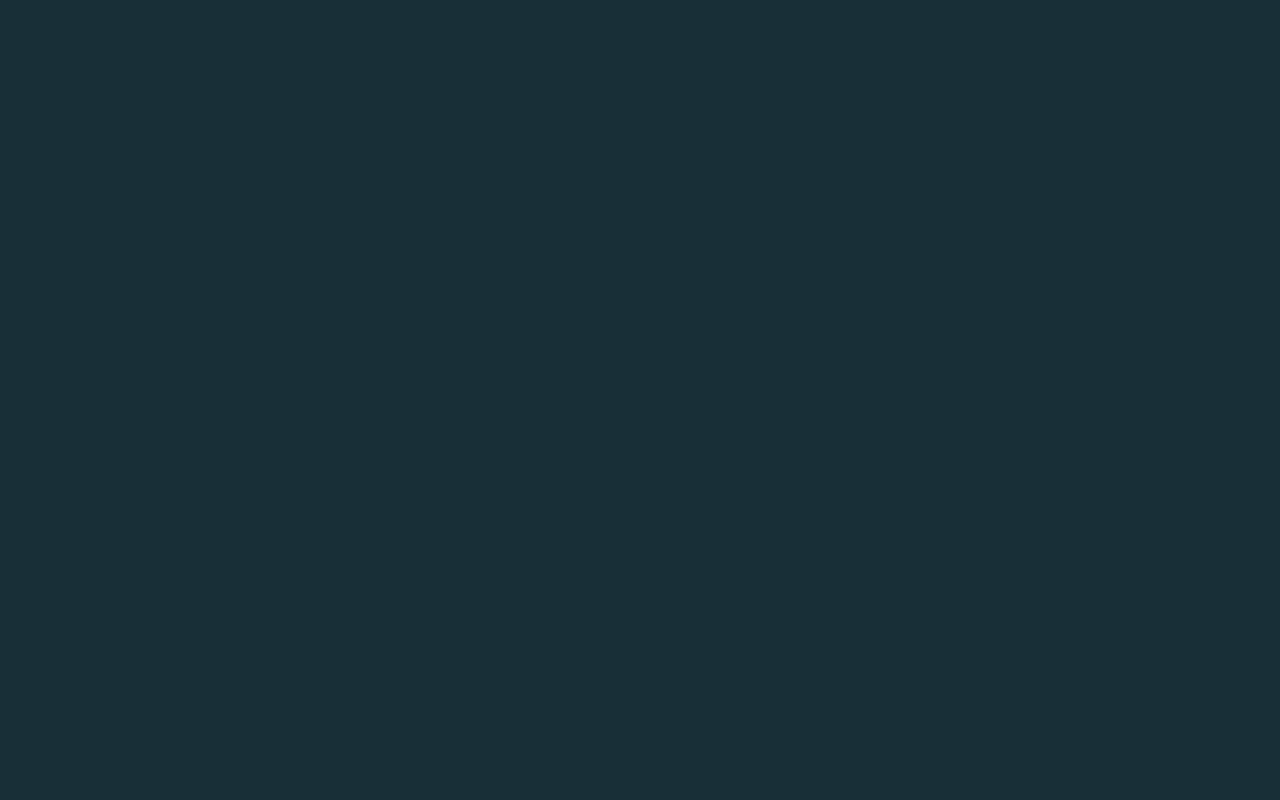
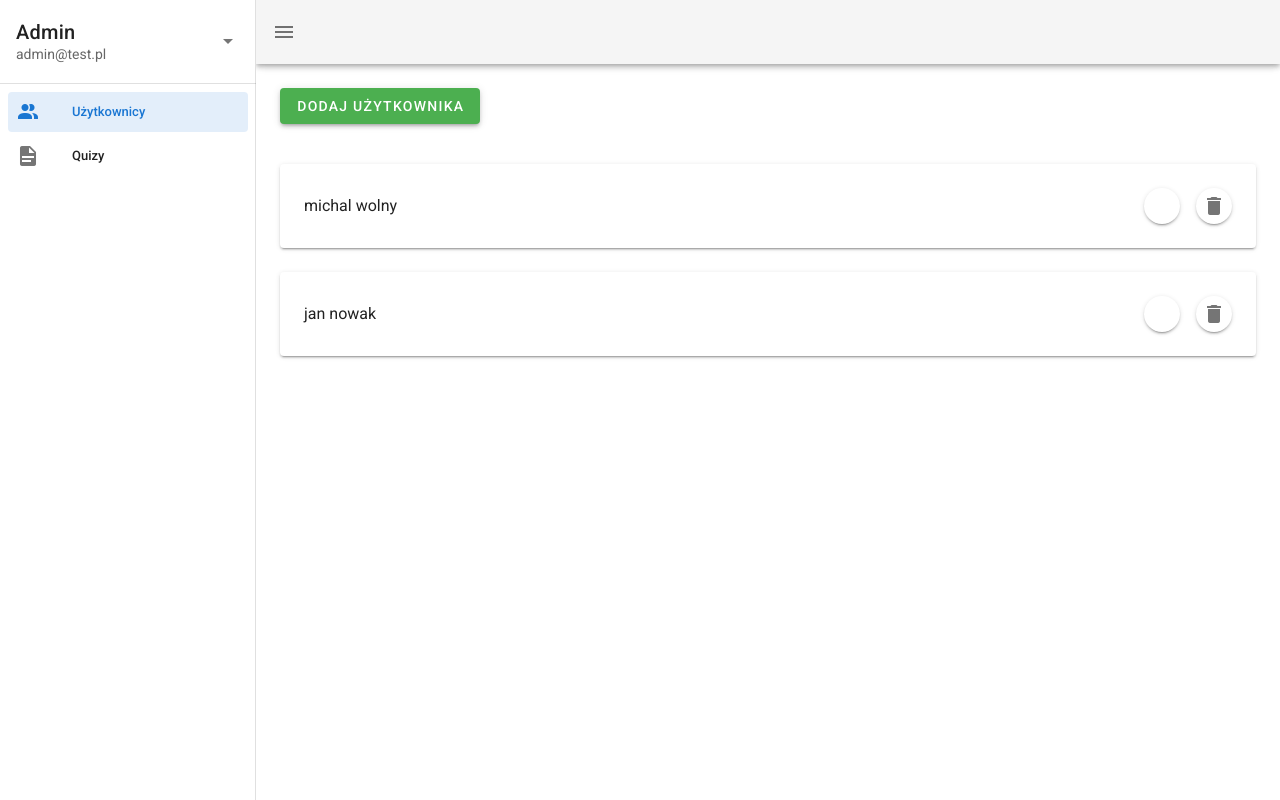
Before and after one commit to MichalWolnyDev/elearning-project, a Vue app in the folder client/: page /dashboard/admin/users in a window 1280 px wide. Built offline with nearby package versions, Linux system fonts and the light colour scheme.

Commit message:
dashboard v1

```diff
--- /dev/null
+++ b/client/src/components/dashboard/SideMenu.vue
@@ -0,0 +1,58 @@
+<template>
+  <v-card
+    class="mx-auto"
+    height="100%"
+    tile
+  >
+      <v-list>
+        <v-list-item link>
+          <v-list-item-content>
+            <v-list-item-title class="text-h6">
+              Admin
+            </v-list-item-title>
+            <v-list-item-subtitle>admin@test.pl</v-list-item-subtitle>
+          </v-list-item-content>
+
+          <v-list-item-action>
+            <v-icon>mdi-menu-down</v-icon>
+          </v-list-item-action>
+        </v-list-item>
+      </v-list>
+      <v-divider></v-divider>
+      <v-list
+        nav
+        dense
+      >
+        <v-list-item-group
+          v-model="selectedItem"
+          color="primary"
+        >
+          <v-list-item
+            v-for="(item, i) in items"
+            :key="i"
+            :to="item.link"
+          >
+            <v-list-item-icon>
+              <v-icon v-text="item.icon"></v-icon>
+            </v-list-item-icon>
+
+            <v-list-item-content>
+              <v-list-item-title v-text="item.text" ></v-list-item-title>
+            </v-list-item-content>
+          </v-list-item>
+        </v-list-item-group>
+      </v-list>
+  </v-card>
+</template>
+
+<script>
+  export default {
+    data: () => ({
+      selectedItem: 0,
+      items: [
+        { text: 'Użytkownicy', icon: 'mdi-account-multiple', link: '/dashboard/admin/users'},
+        { text: 'Quizy', icon: 'mdi-file-document', link: '/dashboard/admin/quiz' },
+      ],
+    }),
+  }
+</script>
--- a/client/src/router.js
+++ b/client/src/router.js
@@ -1,8 +1,11 @@
 import Vue from "vue";
 import Router from "vue-router";
-import Home from "./views/Home.vue";
+// import Home from "./views/Home.vue";
 import Login from "./views/Login.vue";
 import Dashboard from "./views/Dashboard.vue";
+
+import Quiz from "./views/Dashboard/Admin/Quiz.vue";
+import Users from "./views/Dashboard/Admin/Users.vue";
 
 Vue.use(Router);
 
@@ -11,20 +14,30 @@ export default new Router({
   base: process.env.BASE_URL,
   routes: [
     {
+      title: "Login Page",
       path: "/",
-      name: "home",
-      component: Home
-    },
-    {
-      path: "/login",
       name: "login",
       component: Login
     },
     {
+      title: 'Dashboard',
       path: "/dashboard",
       name: "dashboard",
-      component: Dashboard
-    }
+      component: Dashboard,
+      children: [
+        {
+          path: "/dashboard/admin/users",
+          name: "users",
+          component: Users
+        },
+        {
+          path: "/dashboard/admin/quiz",
+          name: "quiz",
+          component: Quiz
+        }
+      ]
+    },
+
 
   ]
 });
--- a/client/src/views/Dashboard.vue
+++ b/client/src/views/Dashboard.vue
@@ -1,10 +1,16 @@
 <template>
   <div>
     <v-app>
-      <v-app-bar app color="green">
-        <v-app-bar-nav-icon></v-app-bar-nav-icon>
+      <v-app-bar app>
+        <v-app-bar-nav-icon @click.stop="drawer = !drawer"></v-app-bar-nav-icon>
       </v-app-bar>
-      <v-navigation-drawer app> test </v-navigation-drawer>
+      <v-navigation-drawer
+      v-model="drawer"
+            app
+      >
+       <SideMenu />
+
+      </v-navigation-drawer>
 
       <v-main>
         <v-container fluid>
@@ -16,7 +22,16 @@
 </template>
 
 <script>
+
+import SideMenu from "@/components/dashboard/SideMenu.vue";
+
 export default {
   name: "dashboard",
+  components: {
+    SideMenu
+  },
+  data: () => ({
+    drawer: true
+  })
 };
 </script>
--- /dev/null
+++ b/client/src/views/Dashboard/Admin/Quiz.vue
@@ -0,0 +1,5 @@
+<template>
+    <div>
+        tu beda quizy
+    </div>
+</template>
--- /dev/null
+++ b/client/src/views/Dashboard/Admin/Users.vue
@@ -0,0 +1,57 @@
+<template>
+    <div>
+       <v-container
+         class="spacing-playground pa-6"
+    fluid
+       >
+       <v-row class="mb-10">
+            <v-btn
+            color="success"
+            elevation="3"
+            >
+            Dodaj użytkownika
+            </v-btn>
+       </v-row>
+         <v-row>
+            <v-card v-for="(user, id) in users" :key="id" class="d-flex justify-space-between align-center pa-6 mb-6" width="100%">
+                <div>
+                    <span>
+                        {{ user.name }} {{ user.surname }}
+                    </span>
+                </div>
+                <div class="d-flex">
+                    <v-btn
+                    elevation="2"
+                    icon
+                    class="mr-4"
+                    ></v-btn>
+                    <v-btn
+                    elevation="2"
+                    icon
+                    >
+                    <v-icon v-text="'mdi-delete'"></v-icon>
+                    </v-btn>
+                </div>
+            </v-card>
+        </v-row>
+       </v-container>
+    </div>
+</template>
+
+<script>
+export default {
+    name: 'users',
+    data: () => ({
+        users: [
+            {
+                name: 'michal',
+                surname: 'wolny'
+            },
+            {
+                name: 'jan',
+                surname: 'nowak'
+            },
+        ]
+    })
+}
+</script>
```
Also changed, not shown: 1 other file (tests, documents, lock files or other folders).
